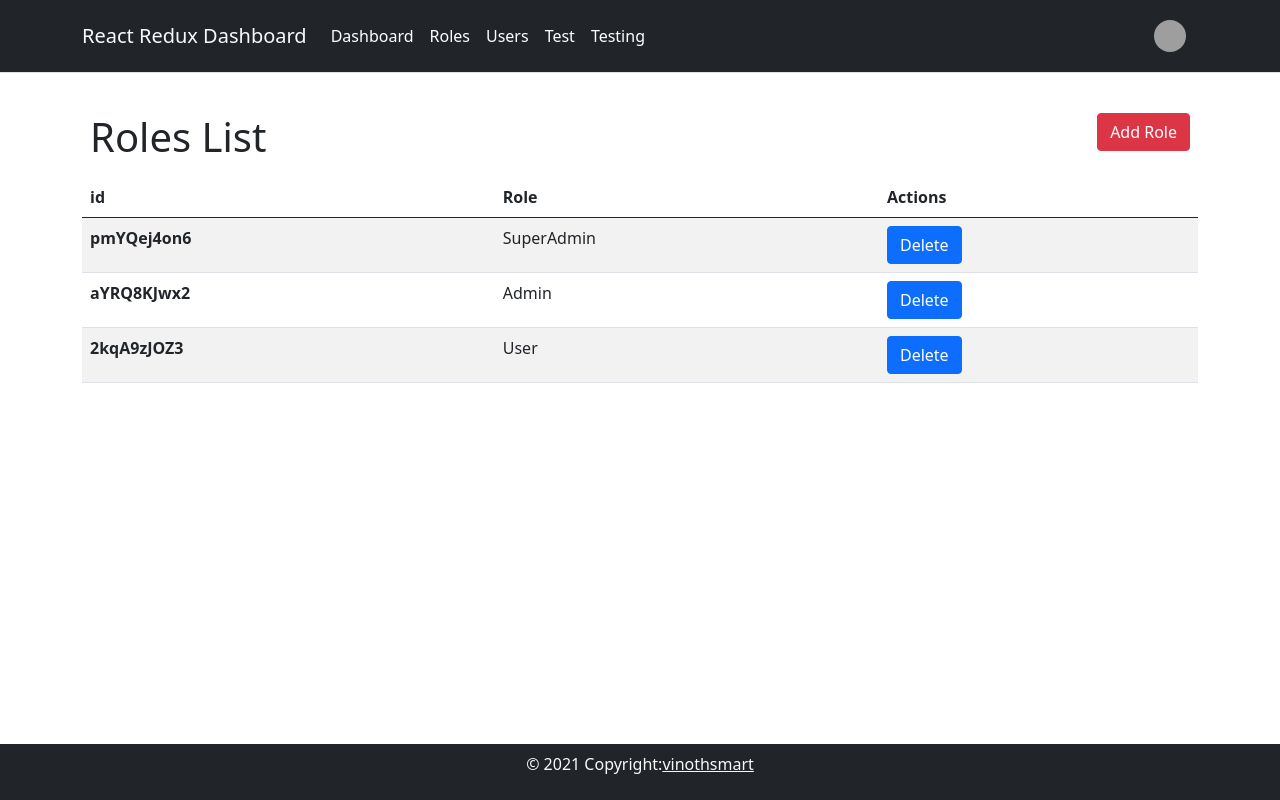
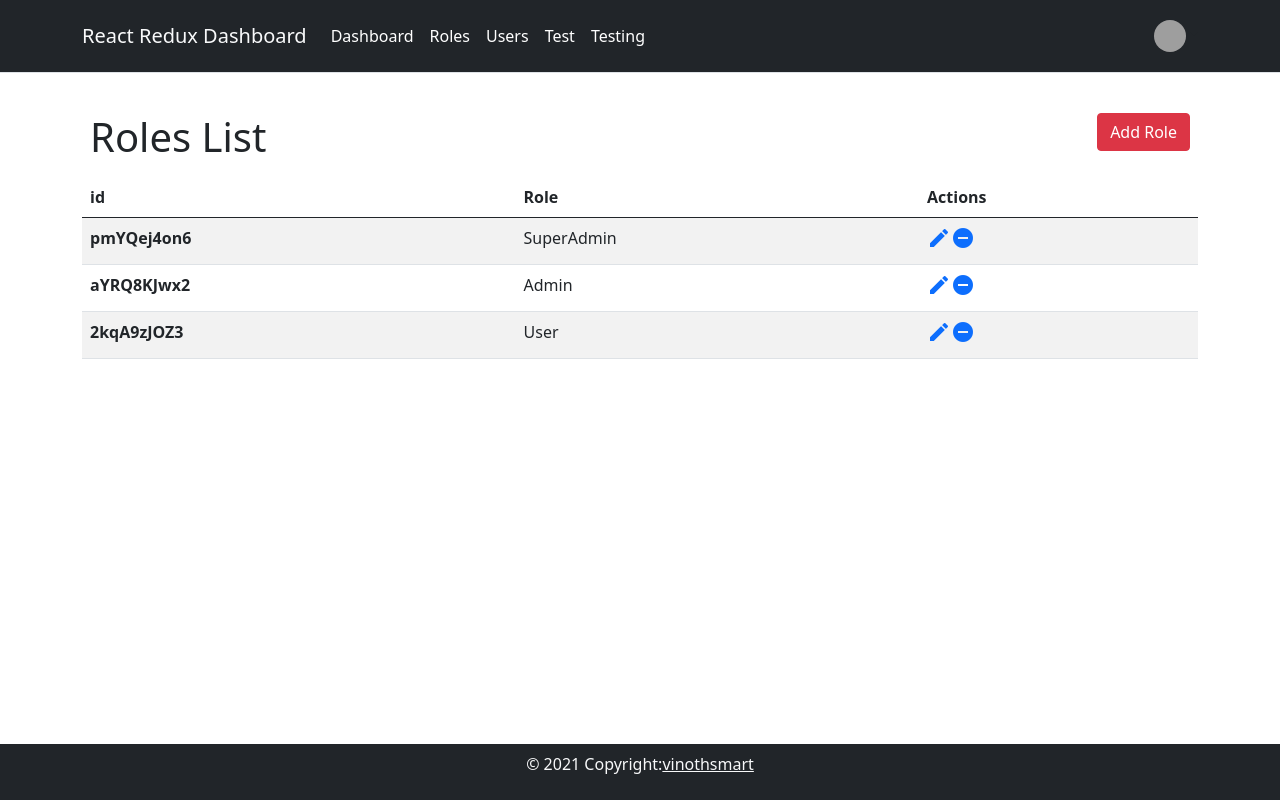
Before and after one commit to vinothsmart/react-redux-dashboard, a React (Create React App) app: page /roles in a window 1280 px wide. Built offline with nearby package versions, Linux system fonts and the light colour scheme; grey boxes are pictures that could not be loaded.

Commit message:
material icons added

```diff
--- a/src/components/pages/Roles/Roles.js
+++ b/src/components/pages/Roles/Roles.js
@@ -4,7 +4,7 @@ import { useSelector } from "react-redux";
 
 export const Roles = () => {
   const roles = useSelector((state) => state.role.roles);
-  console.log("roles", roles);
+  // console.log("roles", roles);
   return (
     <>
       <SeoTool title="Roles" />
@@ -31,12 +31,11 @@ export const Roles = () => {
                     <th scope="row">{role.userRoleId}</th>
                     <td>{role.userRole}</td>
                     <td>
-                      <Link to={`/contacts/edit/${role.userRoleId}`}>
-                        {/* <button className="btn btn-primary mr-20">Edit</button> */}
-                        <i class="bi bi-pencil-fill"></i>
+                      <Link to={`/roles/edit/${role.userRoleId}`}>
+                        <span className="material-icons">edit</span>
                       </Link>
-                      <Link>
-                        <button className="btn btn-primary">Delete</button>
+                      <Link to={`/roles/delete/${role.userRoleId}`}>
+                        <span className="material-icons">remove_circle</span>
                       </Link>
                     </td>
                   </tr>
```
